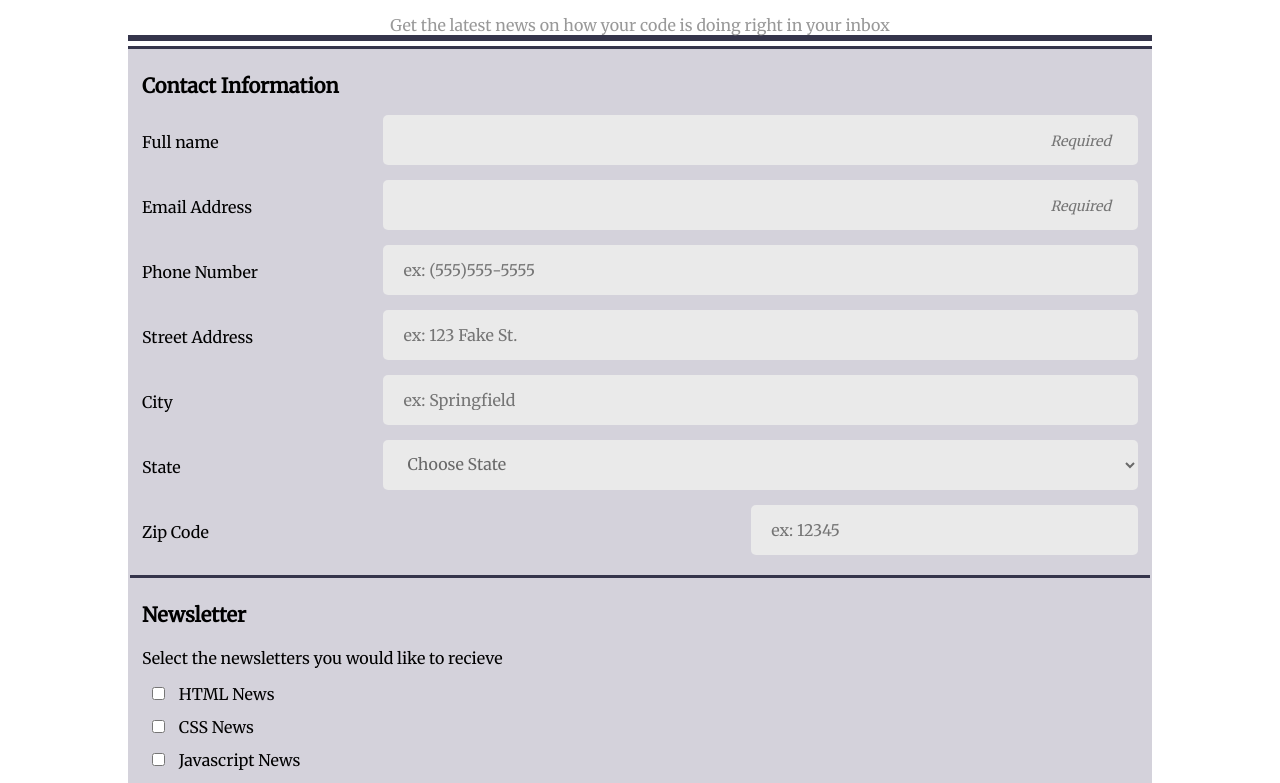
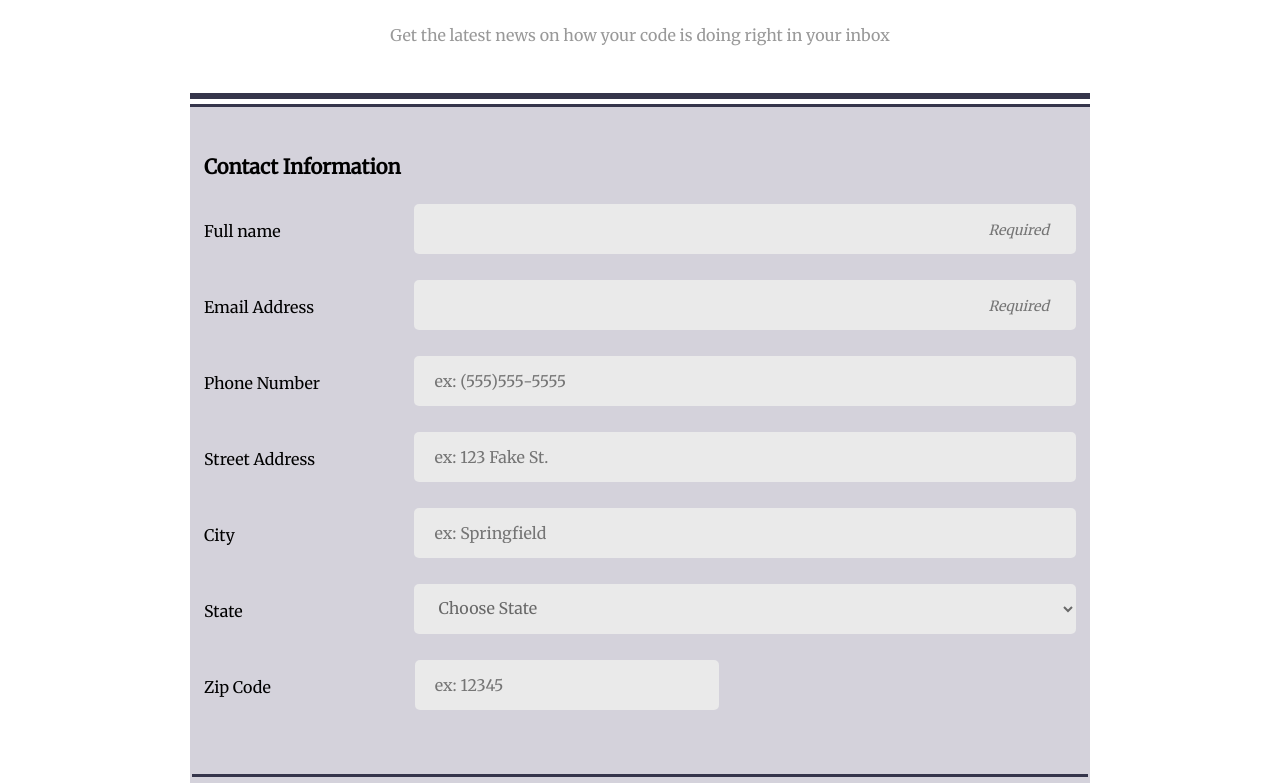
Before and after one commit to shkim1026/Online-Registration-Form-Project, a plain HTML site: page index.html in a window 1280 px wide. Shown: the part 140-923 px from the top of the page. Drawn offline with Linux system fonts and the light colour scheme.

Commit message:
Editing padding/margin to header p, .contact-info, .field. Added div around zip input and edited width to better represent the mockup

```diff
--- a/CSS/style.css
+++ b/CSS/style.css
@@ -34,8 +34,11 @@ h2 {
     padding-top: 10px;
 }
 
-p {
-    padding-top: 0px 10px;
+header p {
+    padding-top: 10px;
+    padding-bottom: 25px;
+    padding-left: 25px;
+    padding-right: 25px;
     color: rgb(153, 153, 153);
     border-bottom: rgb(53, 53, 75) 6px solid;
     margin-bottom: 0;
@@ -66,6 +69,7 @@ select:focus {
 
 footer {
     font-style: italic;
+    color: rgb(100, 100, 100)
 }
 
 
@@ -73,6 +77,8 @@ footer {
 
 .contact-info {
     border-bottom: rgb(53, 53, 75) 3px solid;
+    padding-top: 1em;
+    padding-bottom: 1em;
 }
 
 .field,
@@ -82,13 +88,17 @@ footer {
     height: 50px;
     background: rgb(234, 234, 234);
     border: none;
-    margin-bottom: 10px;
-    margin-top: 5px;
+    margin-bottom: 16px;
+    margin-top: 10px;
     padding: 0 20px;
 }
 
 .width {
     width: 100%;
+}
+
+.zip-container {
+    width: calc(100% - -13px);
 }
 
 .zip {
@@ -149,6 +159,21 @@ select:focus {
         width: 80%;
         margin-left: auto;
         margin-right: auto;
+        max-width: 900px;
+    }
+
+    header p {
+        padding-left: 0;
+        padding-right: 0;
+        padding-bottom: 3em;
+    }
+
+    fieldset {
+        margin-top: 3em;
+    }
+
+    .contact-info {
+        padding-bottom: 3em;
     }
 
     .inline {
--- a/index.html
+++ b/index.html
@@ -98,7 +98,9 @@
             </div>
             <div class="inline">
                 <label for="user_zip">Zip Code</label>
-                <input class="field zip" type="text" name="zip" id="user_zip" placeholder="ex: 12345">
+                <div class="zip-container">
+                    <input class="field zip" type="text" name="zip" id="user_zip" placeholder="ex: 12345">
+                </div>
             </div>
         </fieldset>
 
```
